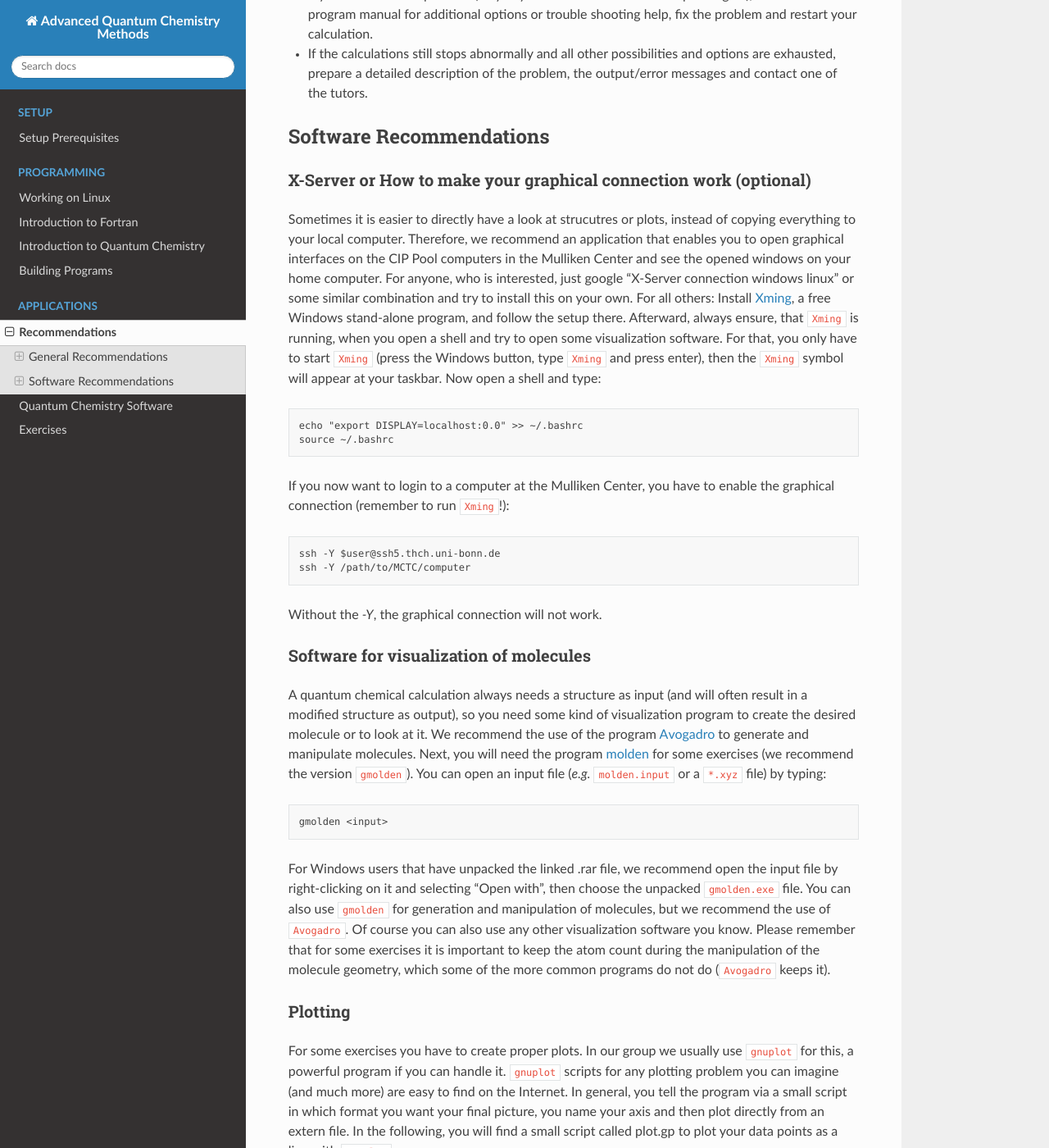
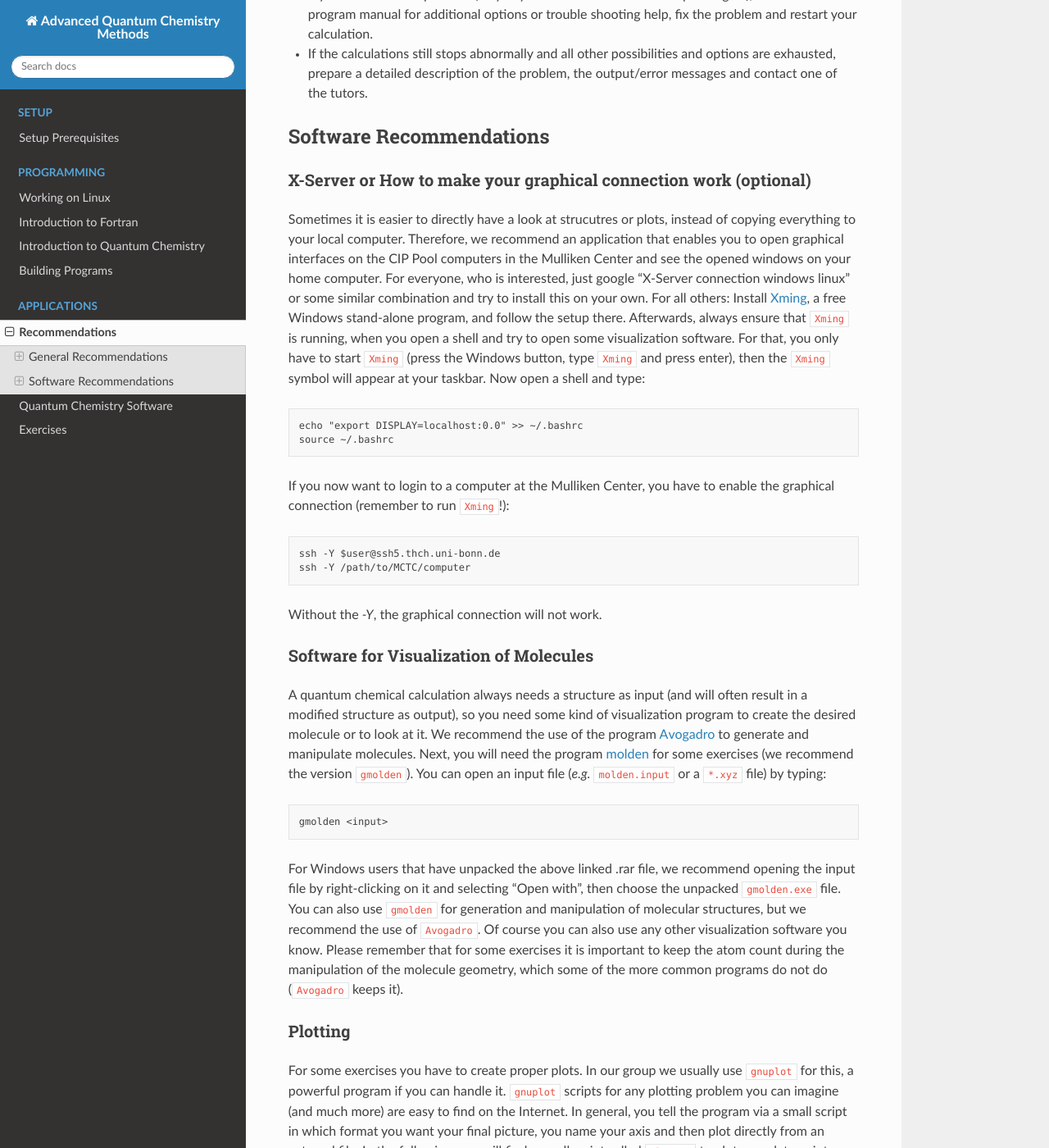
Before and after one commit to grimme-lab/qc2-teaching, a Sphinx documentation site: the page built from doc/recommendations_application-part.rst, in a window 1280 px wide and 1400 px high, scrolled down 814 px. Shown: the whole window at 82% size. Built offline with Sphinx 7.4.7 and the Read the Docs theme 2.0.0, drawn with Linux system fonts in a browser that asks for light colours; some of the changed text lies outside the part shown.

Commit message:
fixed some typos

```diff
--- a/doc/apps-ex.rst
+++ b/doc/apps-ex.rst
@@ -599,7 +599,7 @@ S\ :sub:`N`\ 2-Reaction
 Activation Energies
 -------------------
 
-Rearrangement and dimerization reactions
+Rearrangement and Dimerization Reactions
 ~~~~~~~~~~~~~~~~~~~~~~~~~~~~~~~~~~~~~~~~
 
 .. admonition:: Exercise 6.1
--- a/doc/recommendations_application-part.rst
+++ b/doc/recommendations_application-part.rst
@@ -4,7 +4,7 @@ Recommendations
 General Recommendations
 -----------------------
 
-Working with this script
+Working with this Script
 ~~~~~~~~~~~~~~~~~~~~~~~~
 
 1. Work on the exercises in the given successive order. In the first exercises you will learn some basic
@@ -18,7 +18,7 @@ Working with this script
 
 4. Prepare an LibreOffice sheet (or similar) with a collection of your results. Checking them this way is much easier for us.
 
-Trouble shooting
+Trouble Shooting
 ~~~~~~~~~~~~~~~~
 
 Many programs may cause many problems, therefore you should follow some simple guidelines to identify their origins:
@@ -36,8 +36,8 @@ Software Recommendations
 
 X-Server or How to make your graphical connection work (optional)
 ~~~~~~~~~~~~~~~~~~~~~~~~~~~~~~~~~~~~~~~~~~~~~~~~~~~~~~~~~~~~~~~~~
-Sometimes it is easier to directly have a look at strucutres or plots, instead of copying everything to your local computer. Therefore, we recommend an application that enables you to open graphical interfaces on the CIP Pool computers in the Mulliken Center and see the opened windows on your home computer. For anyone, who is interested, just google "X-Server connection windows linux" or some similar combination and try to install this on your own.
-For all others: Install `Xming <https://xming.en.softonic.com/>`_, a free Windows stand-alone program, and follow the setup there. Afterward, always ensure, that ``Xming`` is running, when you open a shell and try to open some visualization software. For that, you only have to start ``Xming`` (press the Windows button, type ``Xming`` and press enter), then the ``Xming`` symbol will appear at your taskbar.
+Sometimes it is easier to directly have a look at strucutres or plots, instead of copying everything to your local computer. Therefore, we recommend an application that enables you to open graphical interfaces on the CIP Pool computers in the Mulliken Center and see the opened windows on your home computer. For everyone, who is interested, just google "X-Server connection windows linux" or some similar combination and try to install this on your own.
+For all others: Install `Xming <https://xming.en.softonic.com/>`_, a free Windows stand-alone program, and follow the setup there. Afterwards, always ensure that ``Xming`` is running, when you open a shell and try to open some visualization software. For that, you only have to start ``Xming`` (press the Windows button, type ``Xming`` and press enter), then the ``Xming`` symbol will appear at your taskbar.
 Now open a shell and type:
 
 .. code-block:: none
@@ -56,7 +56,7 @@ Without the *-Y*, the graphical connection will not work.
 
 .. _Software for visualization of molecules:
 
-Software for visualization of molecules
+Software for Visualization of Molecules
 ~~~~~~~~~~~~~~~~~~~~~~~~~~~~~~~~~~~~~~~
 A quantum chemical calculation always needs a structure as input (and will often result in a modified structure as output), so you need some kind of visualization program to create the desired molecule or to look at it. We recommend the use of the program `Avogadro <https://avogadro.cc/>`_ to generate and manipulate molecules.
 Next, you will need the program `molden <http://cheminf.cmbi.ru.nl/molden/>`_ for some exercises (we recommend the version ``gmolden``). You can open an input file (*e.g.* ``molden.input`` or a ``*.xyz`` file) by typing:
@@ -65,21 +65,21 @@ Next, you will need the program `molden <http://cheminf.cmbi.ru.nl/molden/>`_ fo
 
    gmolden <input>
 
-For Windows users that have unpacked the linked .rar file, we recommend open the input file by right-clicking on it and selecting "Open with", then choose the unpacked ``gmolden.exe`` file.
-You can also use ``gmolden`` for generation and manipulation of molecules, but we recommend the use of ``Avogadro``.
+For Windows users that have unpacked the above linked .rar file, we recommend opening the input file by right-clicking on it and selecting "Open with", then choose the unpacked ``gmolden.exe`` file.
+You can also use ``gmolden`` for generation and manipulation of molecular structures, but we recommend the use of ``Avogadro``.
 Of course you can also use any other visualization software you know. Please remember that for some exercises it is important to keep the atom count during the manipulation of the molecule geometry, which some of the more common programs do not do (``Avogadro`` keeps it).
 
 .. _Plotting:
 
 Plotting
 ~~~~~~~~
-For some exercises you have to create proper plots. In our group we usually use ``gnuplot`` for this, a powerful program if you can handle it. ``gnuplot`` scripts for any plotting problem you can imagine (and much more) are easy to find on the Internet. In general, you tell the program via a small script in which format you want your final picture, you name your axis and then plot directly from an extern file. In the following, you will find a small script called plot.gp to plot your data points as a line with ``gnuplot``.
+For some exercises you have to create proper plots. In our group we usually use ``gnuplot`` for this, a powerful program if you can handle it. ``gnuplot`` scripts for any plotting problem you can imagine (and much more) are easy to find on the Internet. In general, you tell the program via a small script in which format you want your final picture, you name your axis and then plot directly from an external file. In the following, you will find a small script called ``plot.gp`` to plot your data points as a line with ``gnuplot``.
 
 .. code-block:: none
    :linenos:
 
    set terminal pdf color font 'Times-Roman, 30'    # Produce files in pdf format as output, you can also choose jpeg, eps, or whatever you like
-   set output 'NAME.pdf'                            # your final file is named "Name.pdf"
+   set output 'NAME.pdf'                            # your final file is named "NAME.pdf"
    set encoding iso_8859_1                          # Sometimes needed for e.g. the "angstrom" symbol
 
    set key font "Times-Roman, 20"                   # Sets a legend for your plot.
@@ -95,21 +95,21 @@ For some exercises you have to create proper plots. In our group we usually use
    plot \                                           # Finally the plot command. The "\" tells gnuplot to also plot the next line. Remove the out-commented description before plotting, as it can cause errors.
    'file.txt' u 1:2 w l lw 2, \                     # "file.txt" is the File which will be plotted. "u 1:2" means literally "use column 1 and 2", "w l" = with lines ("w lp" = with line points, prints a line with points at the respective data points), "lw 2" = linewidth 2. You can do many more things here, these are just some exemplary points. Remove this comment before plotting.
 
-Copy this file in your working directory, if you want to plot something with ``gnuplot``. For actually plotting your data, change at least *file.txt* to however your file with the data points is called, and then type:
+Copy this file in your working directory, if you want to plot something with ``gnuplot``. For actually plotting your data, change at least ``file.txt`` to however your file with the data points is called, and then type:
 
 .. code-block:: none
 
    gnuplot plot.gp
 
-Now you can find your graphic *Name.pdf* in the directory, where you executed your plot script. To look at it, you can either copy the file to your local computer (and use whatever pdf reader you use to open it), or you can open it with e.g. *okular* (preinstalled on the MCTC computers) by typing:
+Now you can find your graphic ``NAME.pdf`` in the directory, where you executed your plot script. To look at it, you can either copy the file to your local computer (and use whatever pdf reader you use to open it), or you can open it with e.g. *Okular* (preinstalled on the MCTC computers) by typing:
 
 .. code-block:: none
 
-   okular Name.pdf
+   okular NAME.pdf
 
-Remember, that you need a graphical connection for the latter. If you now want to change something in your plot, you just have to modify the script *plot.gp* and plot it again as described above.
+Remember that you need a graphical connection for the latter. If you now want to change something in your plot, you just have to modify the script ``plot.gp`` and plot it again as described above.
 
-Instead of ``gnuplot``, you can also use any other plotting program (Microsoft's ``Excel``, LibreOffice's ``Calculator``, ``SciDavis``, you name it).  In the end, it is only important that the plots follow some simple rules:
+Instead of ``gnuplot``, you can also use any other plotting program (Microsoft's *Excel*, LibreOffice's *Calculator*, *SciDavis*, you name it).  In the end, it is only important that the plots follow some simple rules:
 
 1. Axes are labeled with the correct expression and unit (e.g. **time / h**).
 
```
